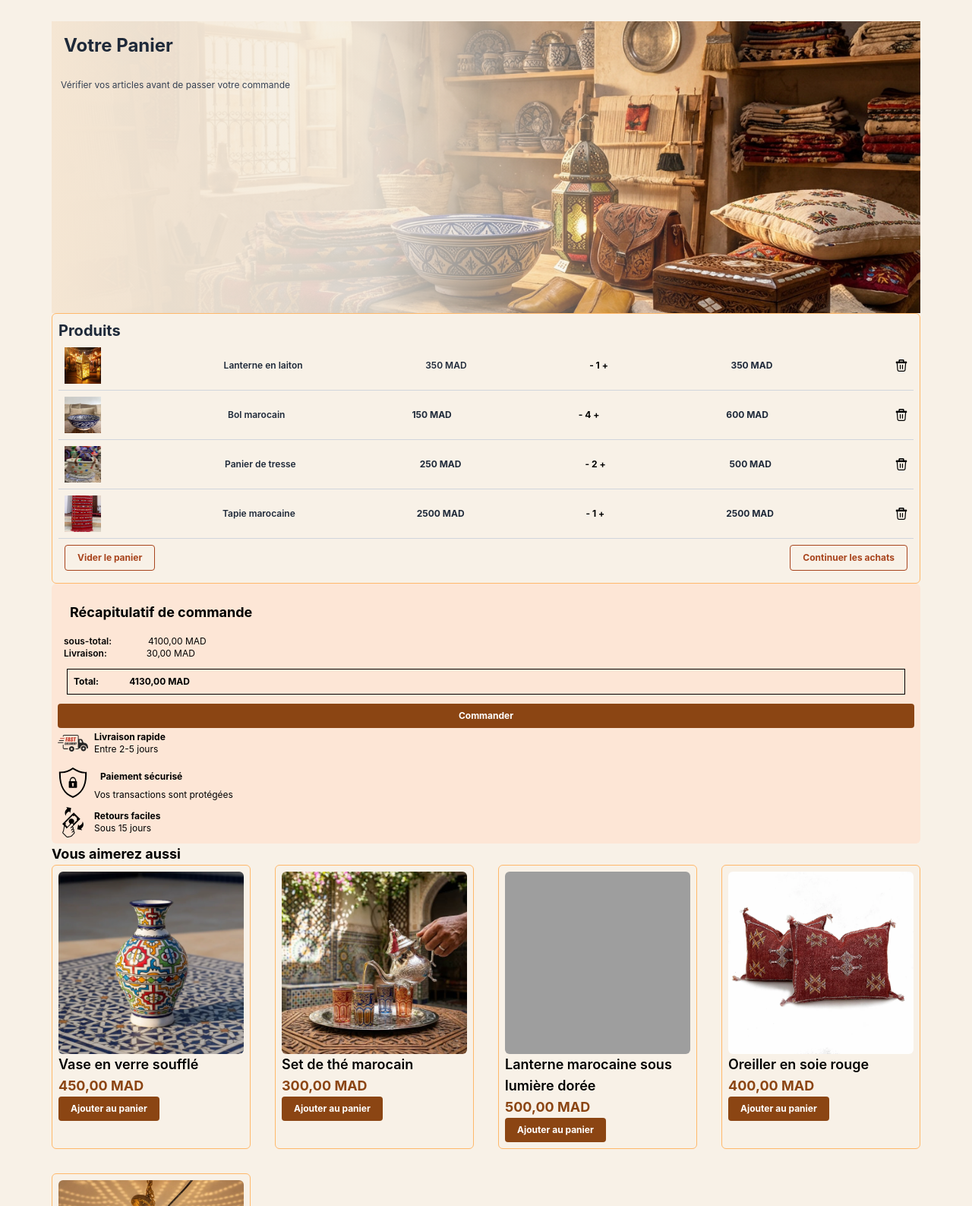
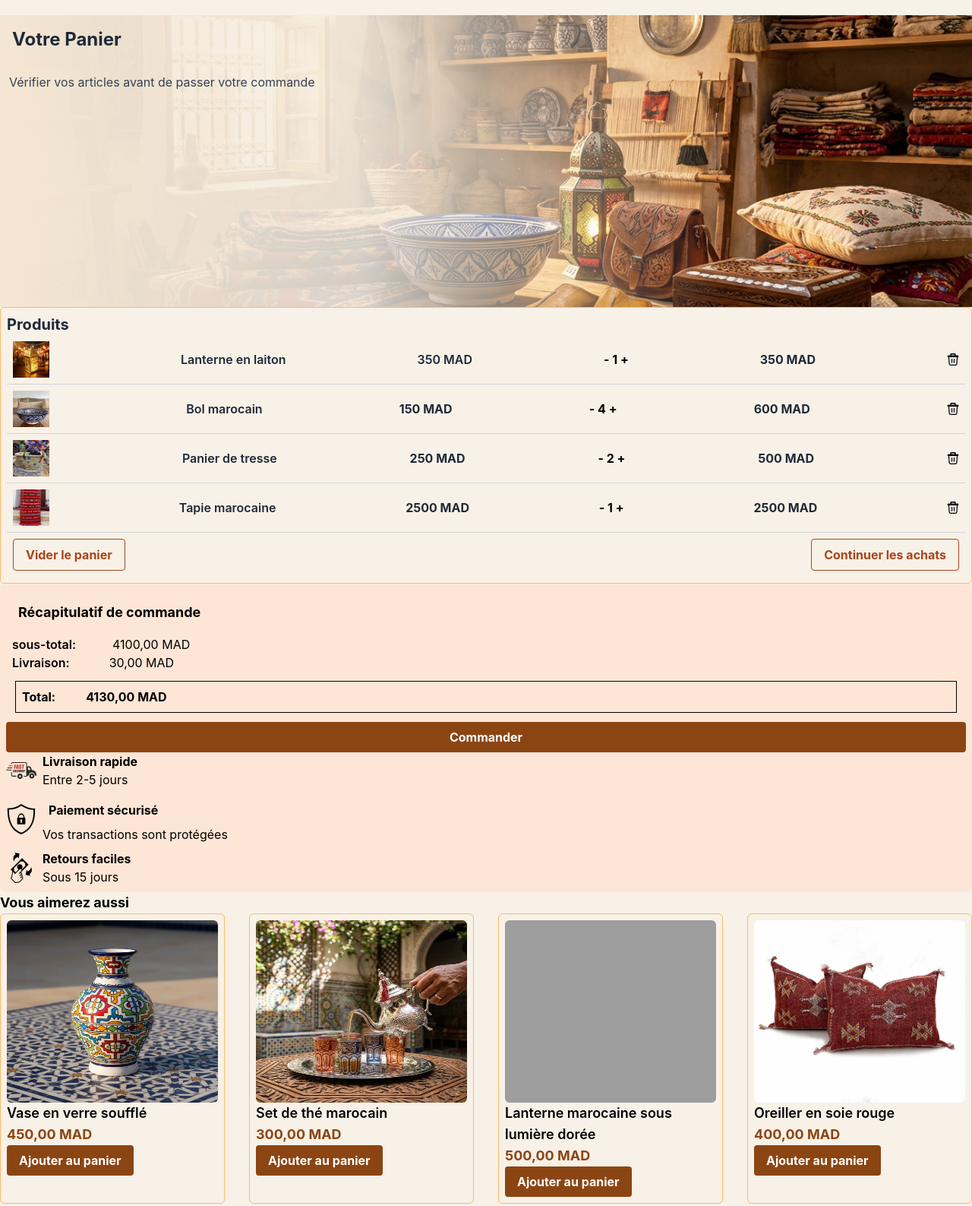
Before and after one commit to Amina-lakhddar/Dar_Artisant, a website: page panier.html in a window 1280 px wide. Shown: the top 1587 px of the page at 76% size. Drawn offline with Linux system fonts and the light colour scheme; grey boxes are pictures that could not be loaded.

Commit message:
update width to be fit with Desktop

```diff
--- a/panier.html
+++ b/panier.html
@@ -8,19 +8,20 @@
     <title>Dar l'Artisan - Panier</title>
 </head>
 
-<body class="bg-background text-xs w-auto">
+<body class="bg-background text-xs w-full
+    md:text-base
+    lg: text-lg  ">
     <header>
 
 
     </header>
 
     <main>
-        <div class="max-w-6xl mx-auto px-1 py-7
-               md:gap-10 lg:gap-8">
+        <div>
 
             <!-- intro screen -->
 
-            <div class="bg-[url('./images/moroccan-artisan-backg.jpg')] h-42 bg-cover w-full bg-center p-0
+            <div class="bg-[url('./images/moroccan-artisan-backg.jpg')] h-42 bg-cover w-full bg-center mt-5
                 md:h-72 lg:h-96">
                 <div class="bg-gradient-to-r from-[#F5E6D3] via-[#f5f0e6]/85 to-transparent w-3/4 h-full">
                     <h1 class="text-2xl font-bold text-gray-800 p-4">Votre Panier</h1>
@@ -29,7 +30,7 @@
             </div>
 
             <!-- Products in panier -->
-
+            <div class="">
                 <div class="bg-[#F8F1E7] w-full p-2 border border-orange-300 rounded-md">
                     <h1 class="text-xl font-bold text-gray-800">Produits</h1>
                     <div class="bg-[#F8F1E7] flex items-center justify-between border-b border-gray-300 p-2 gap-2">
@@ -75,7 +76,7 @@
                 </div>
 
                 <!--  récapitulatif de commande  -->
-            <div class="bg-[#FDE6D6] p-2 rounded-md m-full">
+                <div class="bg-[#FDE6D6] p-2 rounded-md w-full">
 
                     <h1 class="font-bold text-lg p-4">Récapitulatif de commande</h1>
                     <div class="flex gap-10">
@@ -117,7 +118,7 @@
                         </div>
                     </div>
                 </div>
-
+            </div>
             <!-- Produits recommandés -->
              <!-- mobile / Desktop / tablette-->
             <h1 class="text-lg font-bold">Vous aimerez aussi</h1>
@@ -167,7 +168,7 @@
     <footer class="bg-[#244331] text-white text-sm">
 
         <!-- Main footer content -->
-        <div class="max-w-6xl mx-auto px-4 py-10
+        <div class=" px-4 py-10
               grid grid-cols-1 gap-8
               md:grid-cols-2 md:gap-10
               lg:grid-cols-4 lg:gap-8">
```
Also changed, not shown: output.css. Lines whose indentation alone changed are shown as unchanged.
